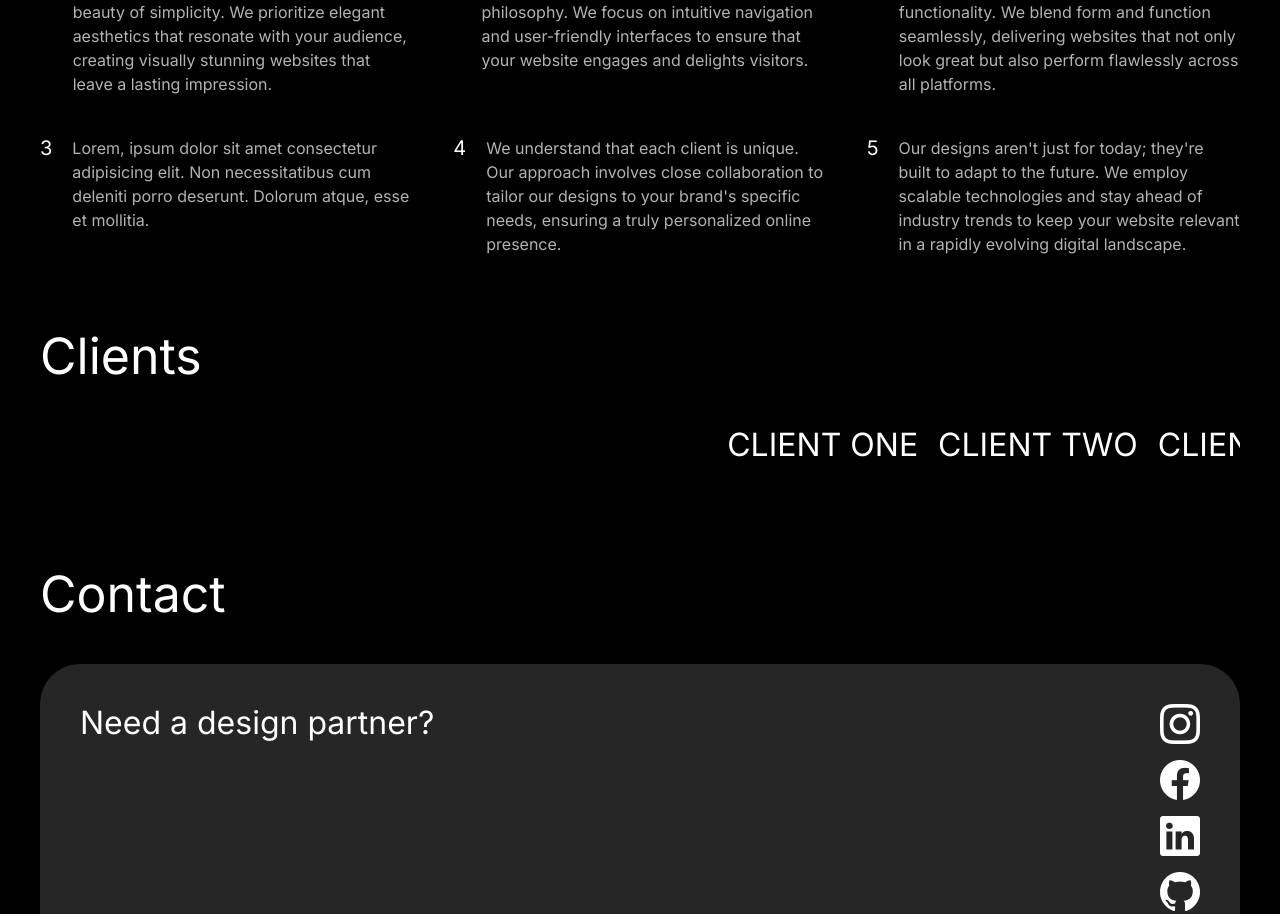
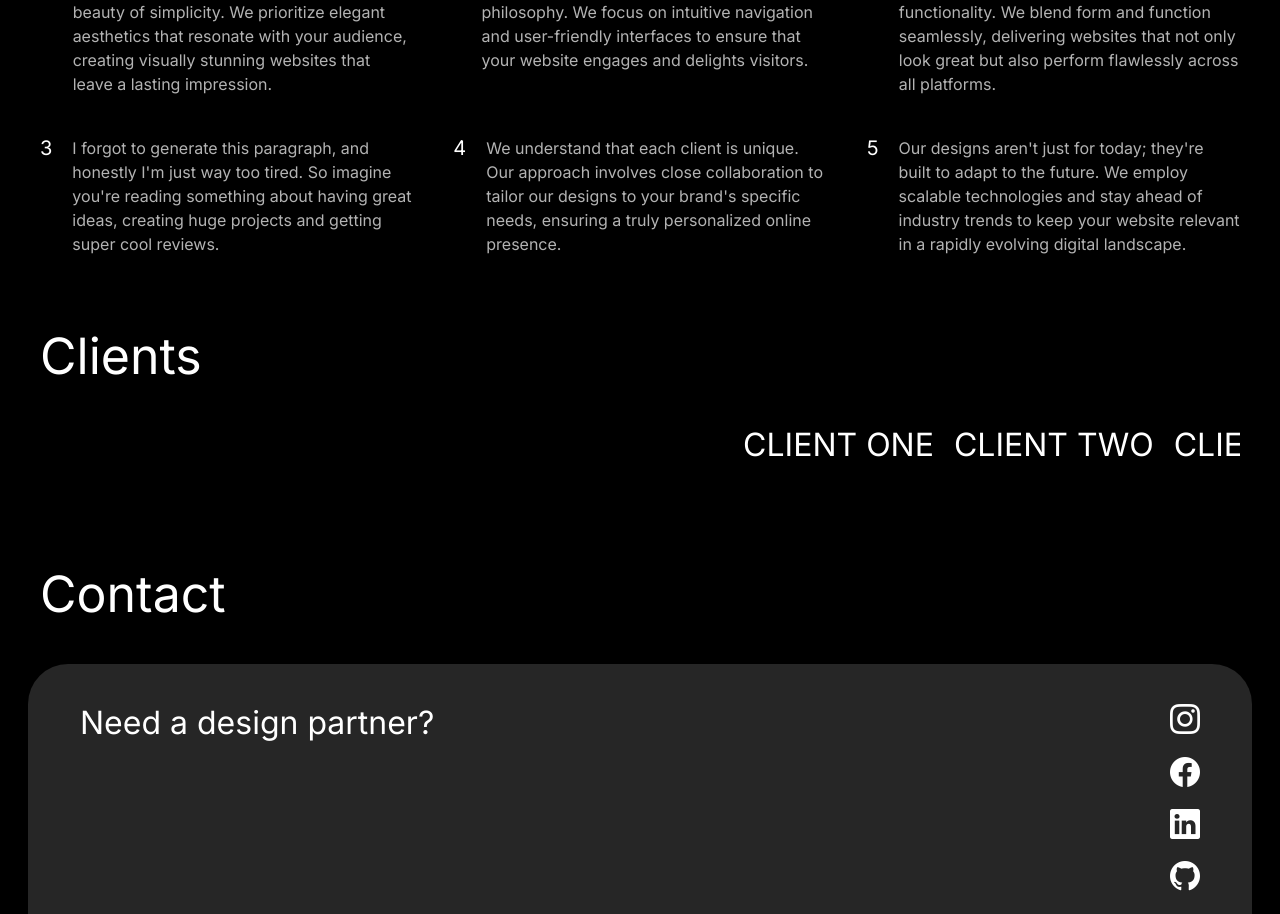
Before and after one commit to maelacudini/minimal, a React (Vite) app: page / in a window 1280 px wide. Shown: the part 1860-2774 px from the top of the page. Built offline with nearby package versions, Linux system fonts and the light colour scheme.

Commit message:
second commit

```diff
--- a/src/App.jsx
+++ b/src/App.jsx
@@ -1,3 +1,4 @@
+import React from "react";
 import "./css/app.css";
 import "bootstrap/dist/css/bootstrap.min.css";
 import "bootstrap-icons/font/bootstrap-icons.css";
@@ -9,16 +10,17 @@ import { AnimatePresence, motion } from "framer-motion";
 
 const App = () => {
   return (
-    <AnimatePresence mode="wait">
+    <AnimatePresence>
       <Nav />
       <motion.div
+        key="button"
         initial={{ opacity: 0, y: 100 }}
         animate={{ opacity: 1, y: 0 }}
         transition={{ duration: 0.5 }}
       >
-        <Work />
-        <About />
-        <Contact />
+        <Work key="work-component" />
+        <About key="about-component" />
+        <Contact key="contact-component" />
       </motion.div>
     </AnimatePresence>
   );
--- a/src/components/Approach.jsx
+++ b/src/components/Approach.jsx
@@ -15,7 +15,7 @@ const approach = [
   },
   {
     description:
-      "Lorem, ipsum dolor sit amet consectetur adipisicing elit. Non necessitatibus cum deleniti porro deserunt. Dolorum atque, esse et mollitia.",
+      "I forgot to generate this paragraph, and honestly I'm just way too tired. So imagine you're reading something about having great ideas, creating huge projects and getting super cool reviews.",
   },
   {
     description:
--- a/src/components/Contact.jsx
+++ b/src/components/Contact.jsx
@@ -5,14 +5,16 @@ const Contact = () => {
   return (
     <div id="contact" className={style.contact}>
       <h3 className={style.sectionTitle}>Contact</h3>
-      <div className={style.cardContact}>
-        <div>
+
+      <div className={`row ${style.cardContact}`}>
+        <div className="col-md-10">
           <h2 className="mb-5">Need a design partner?</h2>
           <p className={style.bottomCardContact}>
             Shoot us a note with your project details at minimalwork@gmail.com,
             we'll be happy to support your ideas.
           </p>
         </div>
+        <div className={`col-md-2 ${style.colSocial}`}>
           <div className={style.socials}>
             <a href="#" className="nav-link">
               <i className={`bi bi-instagram ${style.icon}`} />
@@ -32,6 +34,7 @@ const Contact = () => {
           </div>
         </div>
       </div>
+    </div>
   );
 };
 
--- a/src/components/Work.jsx
+++ b/src/components/Work.jsx
@@ -60,7 +60,7 @@ const Work = () => {
   return (
     <div id="work">
       <h1 className={style.workTitle}>
-        Simplifying web wxcellence: your brand experience.
+        Simplifying web excellence: your brand experience.
       </h1>
 
       <div className={style.gallery}>
--- a/src/css/app.module.css
+++ b/src/css/app.module.css
@@ -150,7 +150,12 @@
   position: absolute;
   bottom: 40px;
   left: 40px;
-  right: 90px;
+  right: 200px;
+}
+
+.colSocial {
+  display: flex;
+  justify-content: end;
 }
 
 .socials {
@@ -162,7 +167,7 @@
 }
 
 .socials > a {
-  margin-bottom: 15px;
+  margin-bottom: 20px;
 }
 
 .socials > a:last-child {
@@ -170,8 +175,7 @@
 }
 
 .icon {
-  font-size: 40px;
-  margin-left: 20px;
+  font-size: 30px;
   line-height: 1;
 }
 
@@ -204,6 +208,7 @@
 
   .collapse {
     margin-top: 20px;
+    padding-bottom: 20px !important;
   }
 
   /*work*/
@@ -218,6 +223,7 @@
   .card {
     width: 300px;
     height: 350px;
+    padding: 20px;
   }
 
   .h3desc {
@@ -239,8 +245,34 @@
   }
 
   /*contact*/
+  .cardContact {
+    padding: 30px 20px;
+  }
+
+  .colSocial {
+    display: flex;
+    justify-content: start;
+  }
+
   .icon {
-    font-size: 30px;
+    margin: 0px 20px 0px 0px;
+  }
+
+  .socials {
+    display: block;
+    height: 100%;
+    margin-top: 20px;
+  }
+
+  .socials > a {
+    display: inline;
+  }
+
+  .bottomCardContact {
+    position: relative;
+    left: 0;
+    right: 0;
+    bottom: 0;
   }
 }
 
```
Also changed, not shown: 4 other files (tests, documents, lock files or other folders). Lines whose indentation alone changed are shown as unchanged.
